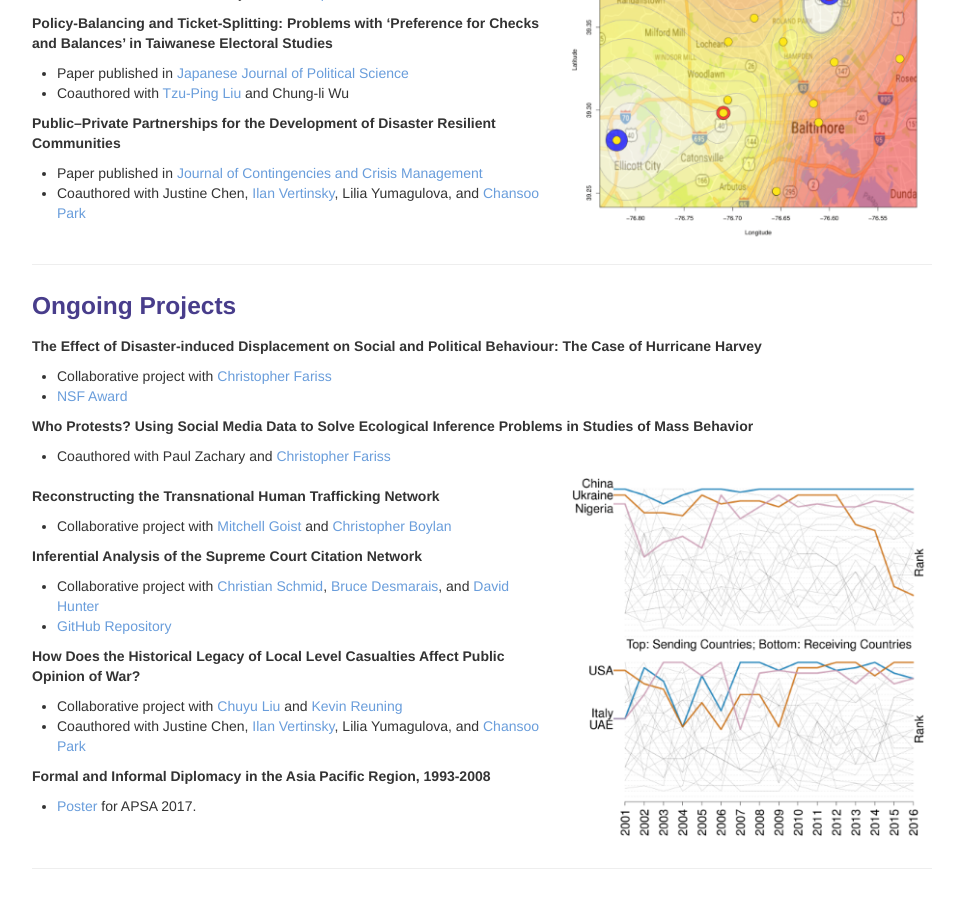
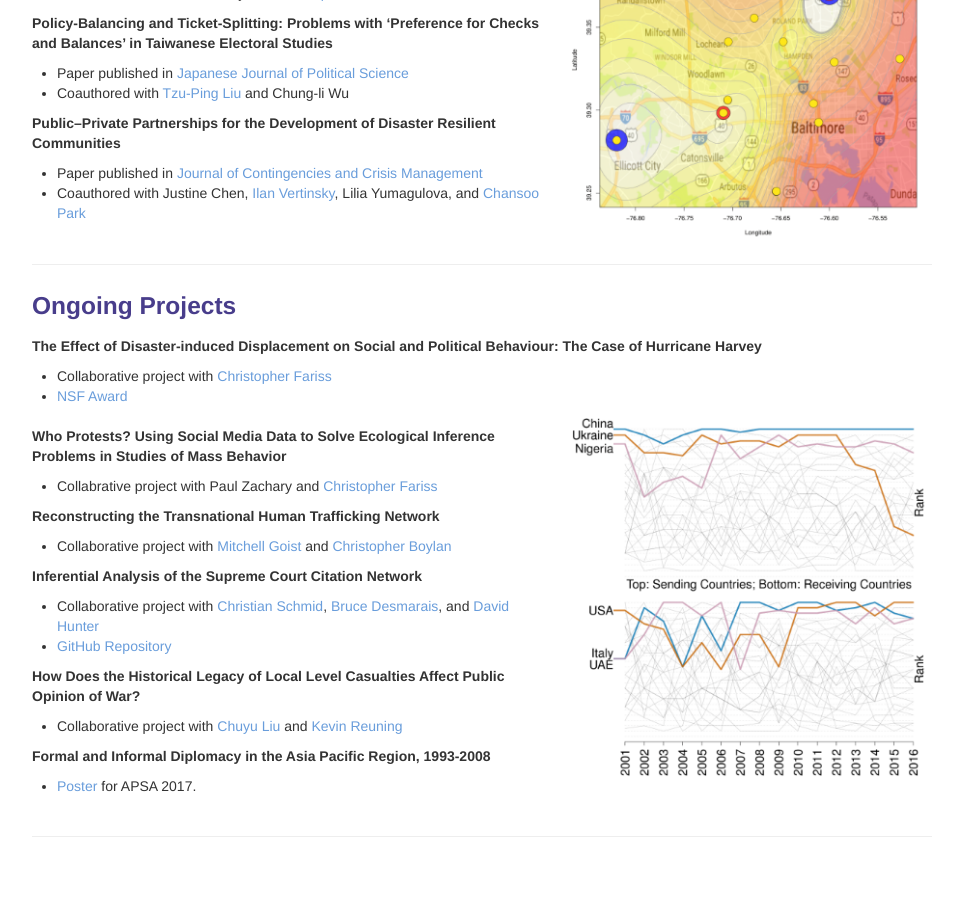
Before and after one commit to tedhchen/tedhchen.github.io, a Jekyll site: the page built from pages/research.md, in a window 1280 px wide and 900 px high, scrolled down 1251 px. Shown: the whole window, without its empty margins (158-1121 px from the left). Built offline with Jekyll 4.4.1, drawn with Linux system fonts in a browser that asks for light colours; after the commit the page ends 2119 px from its top, so only the background shows below that.

Commit message:
adjusted trafficking plot layout

```diff
--- a/pages/research.md
+++ b/pages/research.md
@@ -90,12 +90,13 @@
 - Collaborative project with [Christopher Fariss](http://cfariss.com)
 - [NSF Award](https://www.nsf.gov/awardsearch/showAward?AWD_ID=1760644)
 
-##### Who Protests? Using Social Media Data to Solve Ecological Inference Problems in Studies of Mass Behavior
-- Coauthored with Paul Zachary and [Christopher Fariss](http://cfariss.com)
-
 <div class="container-narrownomargin">
     <div class="row-fluid">
         <div class="span7">
+		<h5>Who Protests? Using Social Media Data to Solve Ecological Inference Problems in Studies of Mass Behavior</h5>
+			<ul>
+			 <li>Collabrative project with Paul Zachary and <a href="http://cfariss.com/">Christopher Fariss</a></li>
+			</ul>
 		<h5>Reconstructing the Transnational Human Trafficking Network</h5>
 			<ul>
 			 <li>Collaborative project with <a href="https://mitchellgoist.github.io/">Mitchell Goist</a> and <a href="http://cboylan.com/">Christopher Boylan</a></li>
@@ -108,7 +109,6 @@
 		<h5>How Does the Historical Legacy of Local Level Casualties Affect Public Opinion of War?</h5>
 			<ul>
              <li>Collaborative project with <a href="https://chuyuliu.weebly.com">Chuyu Liu</a> and <a href="http://www.kevinreuning.com/">Kevin Reuning</a></li>
-			 <li>Coauthored with Justine Chen, <a href="https://blogs.ubc.ca/ivertinsky/">Ilan Vertinsky</a>, Lilia Yumagulova, and <a href="http://www.business.mun.ca/why-us/meet-our-people/faculty-instructor-profiles/chansoo-park.php">Chansoo Park</a></li>
 			</ul>
 		<h5>Formal and Informal Diplomacy in the Asia Pacific Region, 1993-2008</h5>
 			<ul>
```
